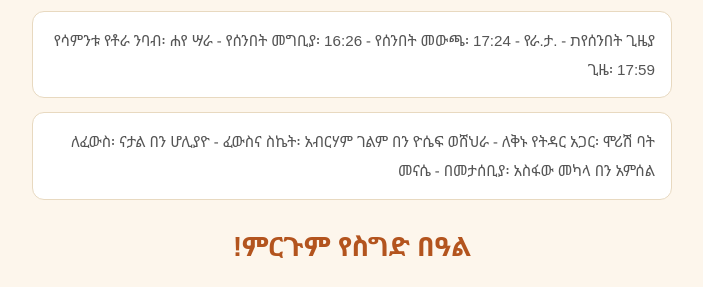
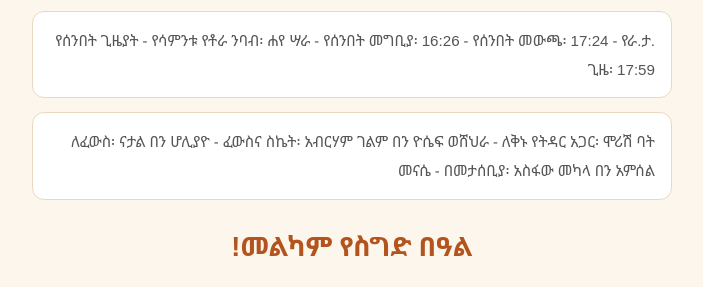
Before and after one commit to nrumdm-ai/module-E, a plain HTML site: page sigd-amharic.html in a window 1280 px wide. Shown: the part 271-558 px from the top of the page, without its empty margins (288-991 px from the left). Drawn offline with Linux system fonts and the light colour scheme.

Commit message:
Update title and headings in sigd-amharic.html

```diff
--- a/sigd-amharic.html
+++ b/sigd-amharic.html
@@ -3,7 +3,7 @@
 <head>
 <meta charset="UTF-8">
 <meta name="viewport" content="width=device-width, initial-scale=1.0">
-<title>ቤተ እስራኤል - ምርጉም የስግድ በዓል!</title>
+<title>ቤተ እስራኤል - መልካም የስግድ በዓል!</title>
 <style>
   * { box-sizing: border-box; margin: 0; padding: 0; }
   body {
@@ -80,14 +80,14 @@
   </div>
 
   <div class="box times">
-    የሰንበት ጊዜያת - የሳምንቱ የቶራ ንባብ፡ ሐየ ሣራ - የሰንበት መግቢያ፡ 16:26 - የሰንበት መውጫ፡ 17:24 - የራ.ታ. ጊዜ፡ 17:59
+    የሰንበት ጊዜያት - የሳምንቱ የቶራ ንባብ፡ ሐየ ሣራ - የሰንበት መግቢያ፡ 16:26 - የሰንበት መውጫ፡ 17:24 - የራ.ታ. ጊዜ፡ 17:59
   </div>
 
   <div class="box ded">
     ለፈውስ፡ ናታል በን ሆሊያዮ - ፈውስና ስኬት፡ አብርሃም ገልም በን ዮሴፍ ወሸህራ - ለቅኑ የትዳር አጋር፡ ሞሪሽ ባት መናሴ - በመታሰቢያ፡ አስፋው መካላ በን አምሰል
   </div>
 
-  <h2 class="headline">ምርጉም የስግድ በዓል!</h2>
+  <h2 class="headline">መልካም የስግድ በዓል!</h2>
 
   <h3>የስግድ ቀን በኢትዮጵያ - በ«ሐየ ሣራ» ሳምንታዊ ንባብ መሰረት (ከመጽሐፉ «ደረኽ ይሩሳላይም»፣ የመርደኻይ ባሩኽ)</h3>
 
```
